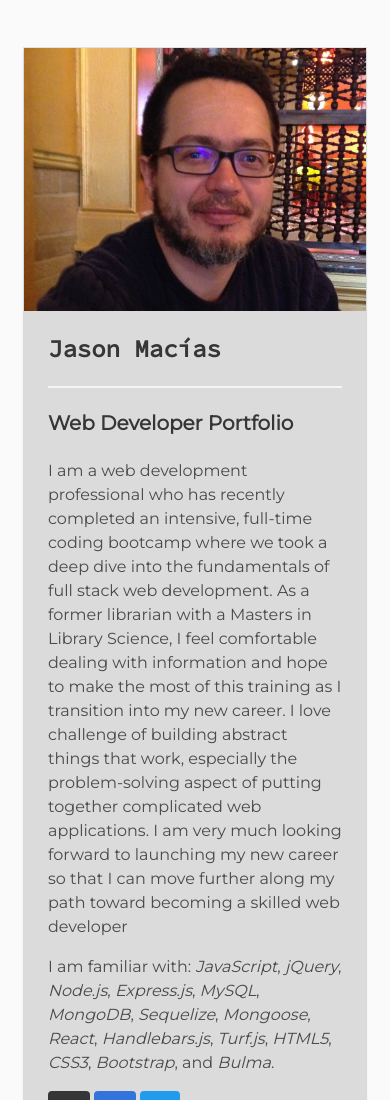
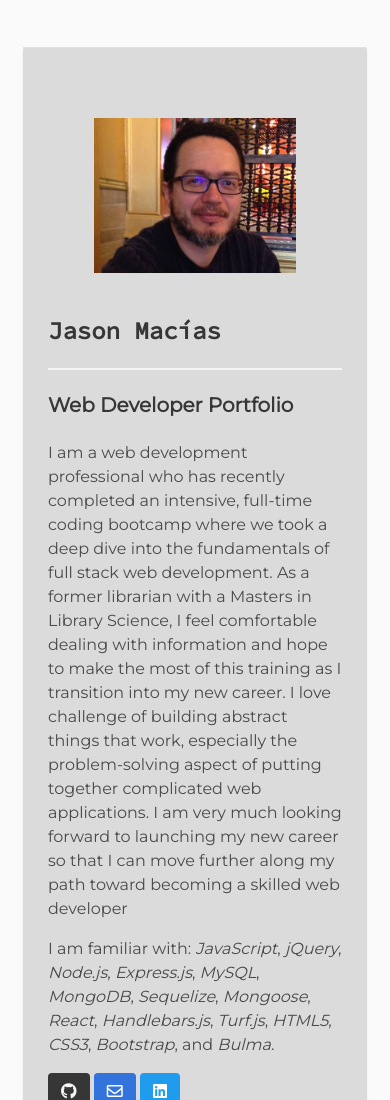
Before and after one commit to JasonSMacias/JasonSMacias.github.io, a plain HTML site: page index.html in a window 390 px wide. Shown: the top 1100 px of the page. Drawn offline with nearby package versions, Linux system fonts and the light colour scheme.

Commit message:
padding on profile photo

```diff
--- a/index.html
+++ b/index.html
@@ -39,8 +39,8 @@
         <div class="tile is-parent is-3 ordered2">
           <header class="tile is-child card has-background-grey-lighter">
 
-            <div id="profile-photo"class="card-image">
-              <figure class="image">
+            <div class="card-image">
+              <figure id="profile-photo" class="image">
                 <!-- <a href="#"> -->
                   <img src="./images/profile-photo-rectangle-2019.jpg" alt="Jason Macias photo">
                 <!-- </a> -->
--- a/style.css
+++ b/style.css
@@ -4,6 +4,10 @@ body {
 
 h1, .title {
   font-family: 'Source Code Pro', monospace;
+}
+
+#profile-photo {
+  padding: 15px 15px 0px 15px;
 }
 
 @media(min-width: 769px) {
@@ -17,3 +21,11 @@ h1, .title {
   }
 
 }
+
+@media(max-width: 769px) {
+
+  #profile-photo {
+    padding: 70px 70px 20px 70px;
+  }
+
+}
```
